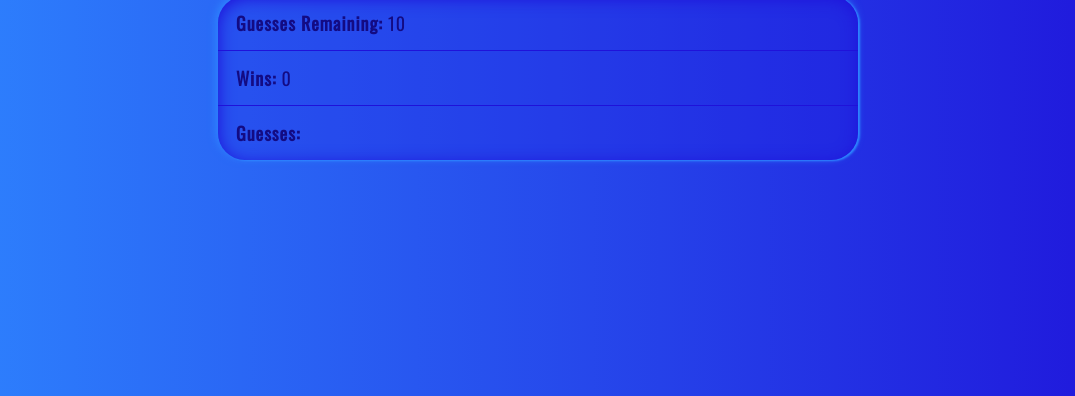
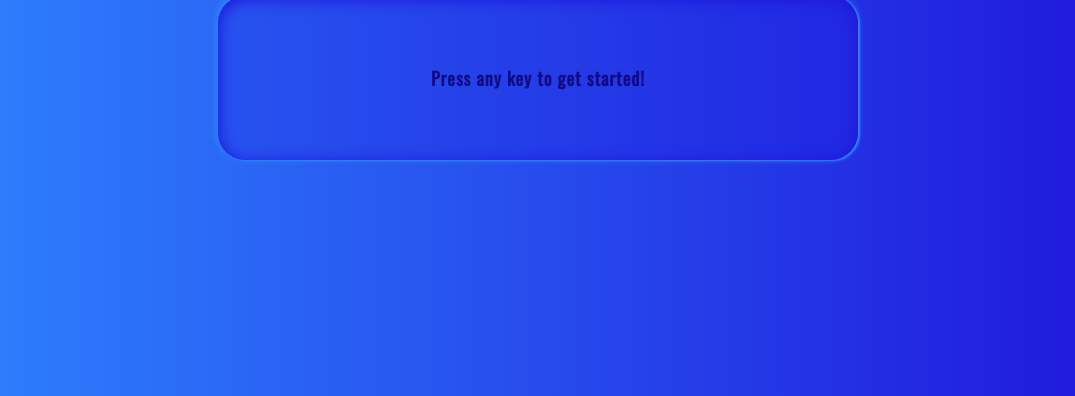
Before and after one commit to acarlie/Color_Me, a plain HTML site: page index.html in a window 1280 px wide. Shown: the part 404-800 px from the top of the page, without its empty margins (102-1177 px from the left). Drawn offline with nearby package versions, Linux system fonts and the light colour scheme.

Commit message:
Added initMessage of 'Press any key to....'

```diff
--- a/assets/css/style.css
+++ b/assets/css/style.css
@@ -23,6 +23,10 @@
     font-weight: bold;
     font-size: 1.5em;
     line-height: 1.5em;
+}
+
+.text-center{
+    text-align: center;
 }
 
 #heading{
@@ -133,6 +137,25 @@
     text-transform: uppercase;
 }
 
+#results{
+    position: relative;
+}
+
+#initMessage{
+    position: absolute;
+    width: 100%;
+    height: 100%;
+    display: flex;
+    flex-direction: column;
+    justify-content: center;
+}
+
+.hide{
+    opacity: 0;
+    visibility: hidden;
+}
+
+
 @media only screen and (min-width: 768px){
     .container{
         width: 50%;
--- a/assets/javascript/game.js
+++ b/assets/javascript/game.js
@@ -11,6 +11,8 @@ var game = {
     loadText: document.getElementById('loadText'),
     finalWrapper: document.getElementById('finalWrapper'),
     resultsCont: document.getElementById('results'),
+    resultsWrap: document.getElementById('resultWrap'),
+    initMessage: document.getElementById('initMessage'),
     border: document.querySelectorAll('.border'),
     soundCorrect: 'assets/sounds/positive.mp3',
     soundWrong: 'assets/sounds/negative.mp3',
@@ -18,7 +20,8 @@ var game = {
     soundLose: 'assets/sounds/lose.mp3',
     guesses: 10,
     wins: 0,
-    gamePlay: true,
+    gamePlay: false,
+    init: true,
     randomWord: "",
     randomWordLength: "",
     lettersArray: "",
@@ -185,7 +188,7 @@ document.onkeydown = function(e){
     //correct
     var correct = document.querySelectorAll('.correct').length;
 
-    if (key.match(/[a-z]/) && game.gamePlay){
+    if (key.match(/[a-z]/) && game.gamePlay && !game.init){
 
         if (keyIndex > -1 && game.guesses > 0 && correctGuessesIndex === -1){
 
@@ -228,7 +231,7 @@ document.onkeydown = function(e){
             game.gamePlay = false;
         }
 
-    } else if (!game.gamePlay){
+    } else if (!game.gamePlay && !game.init){
         //full game reset
         game.colorArray = game.colorArrayCopy.slice();
         var randomNum = Math.round(Math.random()*(game.colorArray.length - 1));
@@ -239,6 +242,11 @@ document.onkeydown = function(e){
             game.wins = 0;
             game.winCont.innerHTML = game.wins;
         }, 500);
+    } else if(game.init && !game.gamePlay){
+        game.gamePlay = true;
+        game.init = false;
+        game.resultsWrap.classList = " ";
+        game.initMessage.classList = "hide results text-center";
     }
 
 }
--- a/index.html
+++ b/index.html
@@ -24,9 +24,12 @@
                 <h1 id="heading">Color Me <span id="gameContainer"></span>.</h1>
 
                 <div id="results">
-                    <p class="results"><strong>Guesses Remaining: </strong><span id="guesses"></span></p>
-                    <p class="results border"><strong>Wins: </strong><span id="wins">0</span></p>
-                    <p class="results border"><strong>Guesses: </strong><span id="wrong"></span></p>
+                    <p id="initMessage" class="results text-center"><strong>Press any key to get started!</strong></p>
+                    <span id="resultWrap" class="hide">
+                        <p class="results"><strong>Guesses Remaining: </strong><span id="guesses"></span></p>
+                        <p class="results border"><strong>Wins: </strong><span id="wins">0</span></p>
+                        <p class="results border"><strong>Guesses: </strong><span id="wrong"></span></p>
+                    </span>
                 </div>
         </div>
     </main>
```
